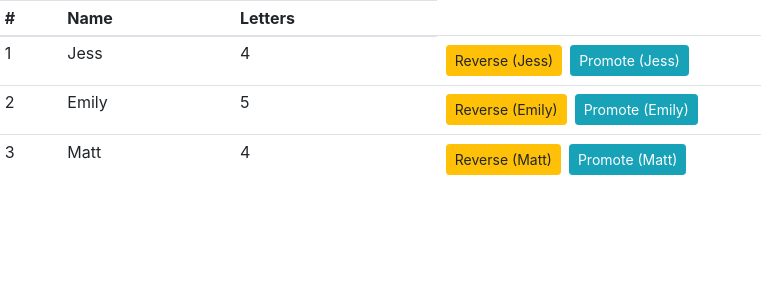
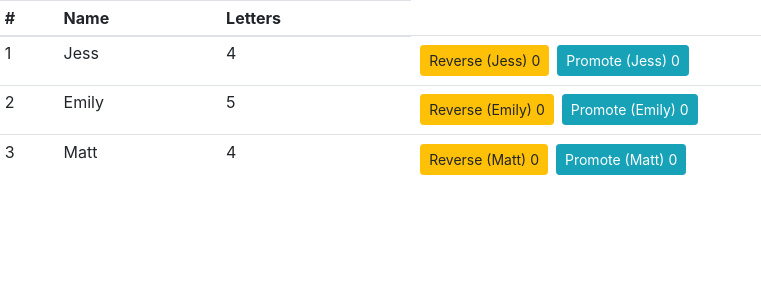
Before and after one commit to ndminh1307js/pro-react-16, a React (Create React App) app in the folder Chapter-11/components/: page / in a window 1280 px wide. Shown: the top 300 px of the page, without its empty margins (0-761 px from the left). Built offline with nearby package versions, Linux system fonts and the light colour scheme.

Commit message:
Adding State Data

```diff
--- a/Chapter-11/components/src/SimpleButton.js
+++ b/Chapter-11/components/src/SimpleButton.js
@@ -1,6 +1,14 @@
 import React, { Component } from 'react';
 
 export class SimpleButton extends Component {
+	constructor(props) {
+		super(props);
+
+		this.state = {
+			counter: 0,
+			hasButtonBeenClicked: false,
+		};
+	}
 	render() {
 		return (
 			<button
@@ -9,7 +17,8 @@ export class SimpleButton extends Component {
 				disabled={
 					this.props.disabled === 'true' || this.props.disabled === true
 				}>
-				{this.props.text}
+				{this.props.text} {this.state.counter}
+				{this.state.hasButtonBeenClicked && <div>Button Clicked!</div>}
 			</button>
 		);
 	}
```
